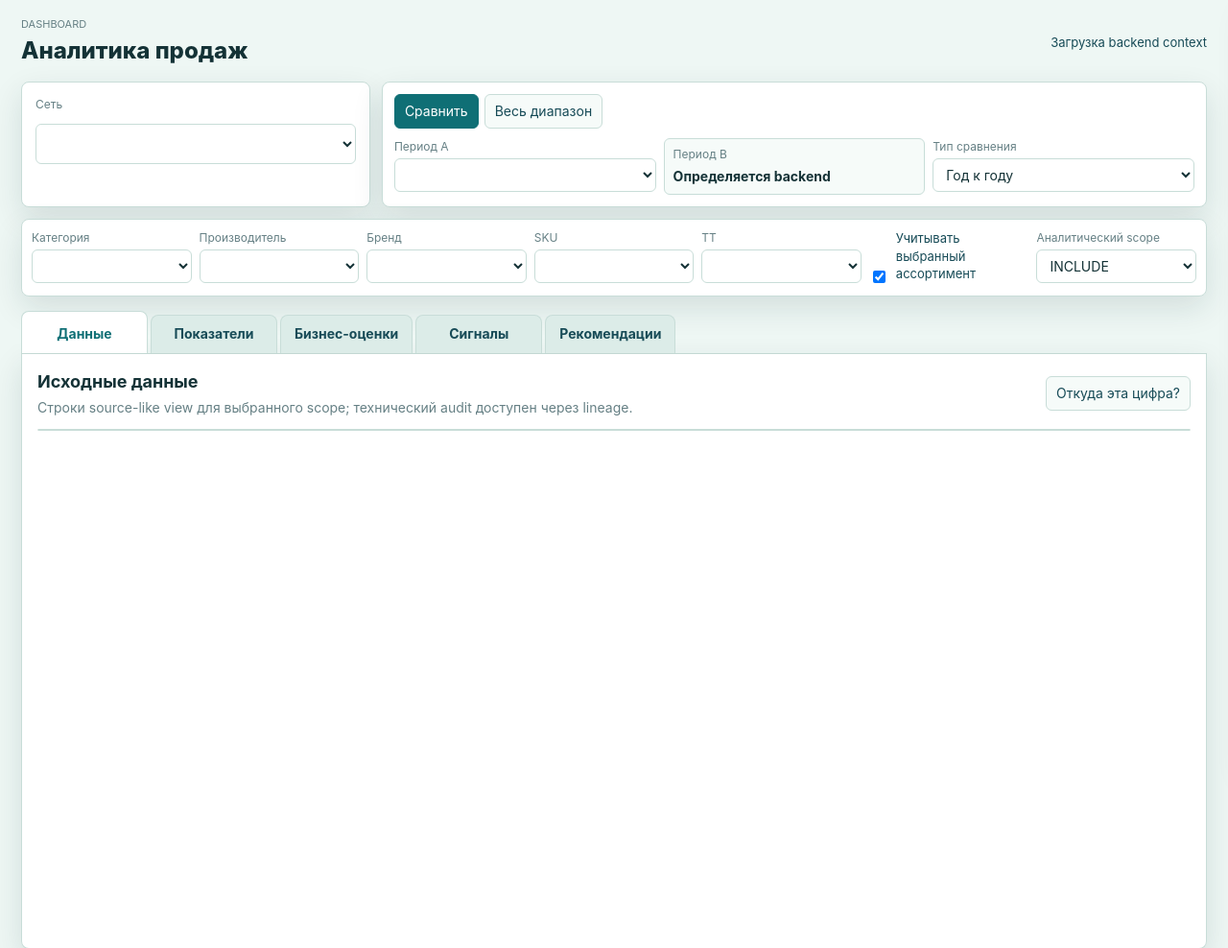
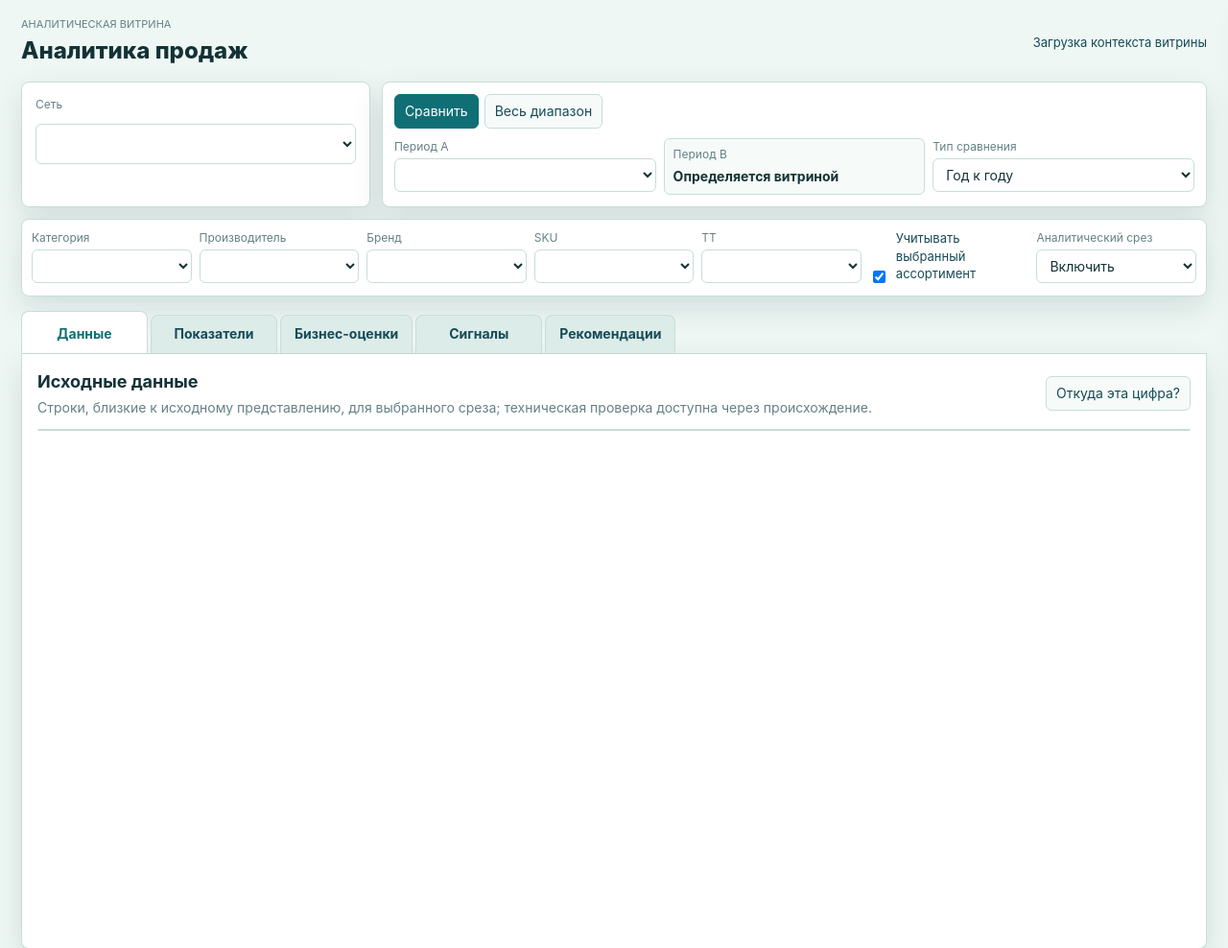
Before and after one commit to Lugovele/retail-commercial-analytics, a Python web app: template src/retail_analytics/dashboard/templates/index.html in a window 1280 px wide. Shown: the top 988 px of the page at 96% size. Run offline with Jinja, Linux system fonts and the light colour scheme; the template is opened without the code that fills it, so the values that code supplies are empty.

Commit message:
fix: align dashboard terminology with catalog

```diff
--- a/src/retail_analytics/dashboard/static/app.js
+++ b/src/retail_analytics/dashboard/static/app.js
@@ -98,7 +98,7 @@ function bindStaticControls() {
 
 async function loadRuntime() {
   state.runtime = await getJson("/api/dashboard/runtime");
-  document.getElementById("system-state").textContent = "Backend context ready";
+  document.getElementById("system-state").textContent = "Контекст витрины готов";
 }
 
 async function loadCatalog() {
@@ -176,7 +176,7 @@ async function runQuery() {
     renderAll();
     setLoading(false);
   } catch (error) {
-    setLoading(false, `Ошибка backend: ${error.message}`);
+    setLoading(false, `Ошибка витрины: ${error.message}`);
   }
 }
 
@@ -242,6 +242,17 @@ function comparisonLabel(mode) {
   return comparisonLabels[mode] || mode;
 }
 
+function statusLabel(status) {
+  return {
+    READY: "Готово",
+    PARTIAL: "Частично",
+    NOT_AVAILABLE: "Недоступно",
+    NOT_APPLICABLE: "Не применимо",
+    COMPLETE: "Полное",
+    UNSUPPORTED: "Не поддерживается"
+  }[status] || status;
+}
+
 function renderChartMetricOptions() {
   const select = document.getElementById("chart-metric");
   const metrics = metricGroups[state.metricGroup].filter((concept) => catalogEntry(concept));
@@ -272,12 +283,12 @@ function renderChart() {
   const entry = catalogEntry(state.chartMetric);
   const box = document.getElementById("chart-box");
   if (!result) {
-    replaceWithMessage(box, "empty-state", "Метрика недоступна в текущем catalog scope.");
+    replaceWithMessage(box, "empty-state", "Показатель недоступен в текущем срезе каталога.");
     return;
   }
   const points = result.period_values.map((item) => ({ period: item.period_start, value: item.value })).filter((item) => item.value !== null);
   if (!points.length) {
-    replaceWithMessage(box, "limitation", `Range value unavailable: ${result.limitations.join(", ") || "no period values"}`);
+    replaceWithMessage(box, "limitation", `Значение диапазона недоступно: ${result.limitations.join(", ") || "нет периодов"}`);
     return;
   }
   box.replaceChildren();
@@ -288,7 +299,7 @@ function buildSvgChart(points, entry) {
   const width = 760;
   const height = 320;
   const pad = { left: 60, right: 24, top: 20, bottom: 48 };
-  const svg = svgEl("svg", { class: "chart-svg", viewBox: `0 0 ${width} ${height}`, role: "img", "aria-label": `${entry.display_label} trend` });
+  const svg = svgEl("svg", { class: "chart-svg", viewBox: `0 0 ${width} ${height}`, role: "img", "aria-label": `${entry.display_label}: динамика` });
   const values = points.map((point) => point.value);
   const max = Math.max(...values, 1);
   const min = Math.min(0, ...values);
@@ -328,7 +339,7 @@ function buildSvgChart(points, entry) {
 function renderComparisonTable() {
   const table = document.getElementById("comparison-table");
   if (state.periodMode !== "SINGLE_PERIOD" || !state.response.comparisons.length) {
-    renderMessageRow(table, "Нет валидного A/B сравнения для текущего scope.");
+    renderMessageRow(table, "Нет валидного A/B сравнения для текущего среза.");
     return;
   }
   const rows = state.response.comparisons.slice(0, 6).map((item) => {
@@ -336,7 +347,7 @@ function renderComparisonTable() {
     const entry = catalogEntry(concept);
     return [entry?.display_label || item.metric_definition_id, item.current_value, item.comparison_value, item.delta, item.pct_delta, entry?.format || "decimal"];
   });
-  renderRows(table, ["metric", "A", "B", "delta", "%"], rows.map((row) => [
+  renderRows(table, ["Показатель", "A", "B", "Отклонение", "%"], rows.map((row) => [
     row[0],
     formatValue(row[1], row[5]),
     formatValue(row[2], row[5]),
@@ -349,7 +360,7 @@ function renderDetailTable() {
   const table = document.getElementById("detail-table");
   const concepts = columnGroups[state.columnGroup];
   if (!concepts.length) {
-    renderMessageRow(table, "Колонная группа пока не поддержана backend catalog для UI-1.", "limitation");
+    renderMessageRow(table, "Группа колонок пока не поддержана каталогом витрины.", "limitation");
     return;
   }
   const rows = [[entityForGrain(state.grain), ...concepts.map((concept) => {
@@ -370,22 +381,22 @@ function renderSourceTable() {
     formatValue(period.value, "currency"),
     period.quality_status
   ]);
-  renderRows(table, ["period", "entity", "source period", "revenue", "quality"], rows);
+  renderRows(table, ["Период", "Объект", "Период источника", "Оборот", "Качество данных"], rows);
 }
 
 function renderBusiness() {
   const list = document.getElementById("business-list");
   const items = [
-    ["Category share", "READY", "Отображается только при наличии declared share_scope и backend components."],
-    ["Manufacturer ranking", "PARTIAL", "Extended analytics panel вынесен в следующий UI unit по architecture split."],
-    ["ABC / SKU tiering", "PARTIAL", "Business-rule resolution не подтверждает user-facing tiering labels как готовый статус."],
-    ["Brand status", "PARTIAL", "Показывать оценочные labels нельзя без утверждённой политики."],
-    ["Broad competitors", "PARTIAL", "Доступно только через подтверждённые backend projections, не в UI-1."]
+    ["Доля в категории", "READY", "Показывается только при наличии объявленного среза знаменателя и компонентов витрины."],
+    ["Место производителя", "PARTIAL", "Расширенная панель бизнес-оценок будет подключена отдельным этапом интерфейса."],
+    ["ABC / группировка SKU", "PARTIAL", "Бизнес-ревью не подтвердило пользовательский термин группировки как готовый статус."],
+    ["Статус бренда", "PARTIAL", "Оценочные статусы нельзя показывать без утверждённой политики."],
+    ["Широкий пул конкурентов", "PARTIAL", "Доступен только через подтверждённые проекции витрины; отдельная панель будет подключена позже."]
   ];
   list.replaceChildren(...items.map(([title, status, text]) => {
     const node = document.createElement("article");
     node.className = "business-item";
-    appendText(node, "strong", `${title} · ${status}`);
+    appendText(node, "strong", `${title} · ${statusLabel(status)}`);
     appendText(node, "span", text);
     return node;
   }));
@@ -395,15 +406,15 @@ function renderSignals() {
   const list = document.getElementById("signal-list");
   const limitationCodes = state.response.limitations.map((item) => item.issue_code);
   const items = [
-    ["Coverage", state.response.coverage_status, `${state.response.available_periods.length} available · ${state.response.missing_periods.length} missing`],
-    ["Range limitations", limitationCodes.length ? limitationCodes.join(", ") : "No limitations returned"],
-    ["Event windows", "Недоступно", "EDLP/stability windows требуют дополнительной семантики."]
+    ["Покрытие периода", state.response.coverage_status, `${state.response.available_periods.length} доступно · ${state.response.missing_periods.length} пропущено`],
+    ["Ограничения диапазона", limitationCodes.length ? limitationCodes.join(", ") : "Ограничения не возвращены"],
+    ["Окна событий", "Недоступно", "Окна EDLP/стабильности требуют дополнительной семантики."]
   ];
   list.replaceChildren(...items.map(([title, status, text]) => {
     const node = document.createElement("article");
     node.className = "signal-item";
     const strong = appendText(node, "strong", `${title} · `);
-    const statusNode = appendText(strong, "span", status);
+    const statusNode = appendText(strong, "span", statusLabel(status));
     statusNode.className = "severity-warning";
     appendText(node, "span", text);
     return node;
@@ -416,8 +427,8 @@ function openProvenance() {
   const provenance = result?.provenance;
   content.replaceChildren();
   if (!provenance) {
-    appendText(content, "dt", "Provenance");
-    appendText(content, "dd", "Backend provenance is unavailable for this value.");
+    appendText(content, "dt", "Происхождение");
+    appendText(content, "dd", "Происхождение из витрины недоступно для этого значения.");
   }
   Object.entries(provenanceFields(provenance || {})).forEach(([key, value]) => {
     appendText(content, "dt", key);
@@ -438,36 +449,36 @@ function provenanceFields(provenance) {
   const source = provenance.source_evidence || {};
   const quality = provenance.quality || {};
   return {
-    "Current analytical scope": compactJson(scope),
-    "Retailer / source": [scope.retailer_id, scope.source_id].filter(Boolean).join(" / ") || "n/a",
-    "Period or comparison periods": compactJson({
+    "Текущий срез": compactJson(scope),
+    "Сеть / источник": [scope.retailer_id, scope.source_id].filter(Boolean).join(" / ") || "н/д",
+    "Период или периоды сравнения": compactJson({
       requested: scope.requested_periods,
       available: scope.available_periods,
       missing: scope.missing_periods,
       comparison: comparison.periods
     }),
-    "Grain / entity": [scope.grain_id, scope.entity_id].filter(Boolean).join(" / ") || "n/a",
-    "Metric concept": metric.metric_concept || "n/a",
-    "Metric definition": [metric.metric_definition_id, metric.metric_definition_version, metric.metric_config_hash].filter(Boolean).join(" / ") || "n/a",
-    "Value": value.value ?? "n/a",
-    "Numerator": value.numerator_value ?? "n/a",
-    "Denominator": value.denominator_value ?? "n/a",
-    "Aggregation / range strategy": value.range_aggregation_strategy || "n/a",
-    "Comparison type / quality": [comparison.comparison_mode, (comparison.quality_statuses || []).join(", ") || comparison.status].filter(Boolean).join(" / "),
-    "Business rule": [rule.business_rule_id, rule.business_rule_version].filter(Boolean).join(" / ") || "n/a",
-    "Analysis run": (run.analysis_run_ids || []).join(", ") || "n/a",
-    "Mart build": run.mart_build_id || "n/a",
-    "Source revision": (run.source_revision_ids || []).join(", ") || "n/a",
-    "Source evidence": source.status || "n/a",
-    "Quality flags": compactJson(quality),
-    "Scope including STM": scope.private_label_scope || "n/a",
-    "Missing provenance fields": (provenance.missing_fields || []).join(", ") || "None"
+    "Гранулярность / объект": [scope.grain_id, scope.entity_id].filter(Boolean).join(" / ") || "н/д",
+    "Показатель": metric.metric_concept || "н/д",
+    "Определение показателя": [metric.metric_definition_id, metric.metric_definition_version, metric.metric_config_hash].filter(Boolean).join(" / ") || "н/д",
+    "Значение": value.value ?? "н/д",
+    "Числитель": value.numerator_value ?? "н/д",
+    "Знаменатель": value.denominator_value ?? "н/д",
+    "Агрегация / стратегия диапазона": value.range_aggregation_strategy || "н/д",
+    "Тип сравнения / качество": [comparison.comparison_mode, (comparison.quality_statuses || []).join(", ") || comparison.status].filter(Boolean).join(" / "),
+    "Бизнес-правило": [rule.business_rule_id, rule.business_rule_version].filter(Boolean).join(" / ") || "н/д",
+    "Запуск анализа": (run.analysis_run_ids || []).join(", ") || "н/д",
+    "Версия аналитической витрины": run.mart_build_id || "н/д",
+    "Ревизия источника": (run.source_revision_ids || []).join(", ") || "н/д",
+    "Доказательство по источнику": source.status || "н/д",
+    "Качество данных": compactJson(quality),
+    "Срез с учётом выбранного ассортимента": scope.private_label_scope || "н/д",
+    "Недостающие поля происхождения": (provenance.missing_fields || []).join(", ") || "нет"
   };
 }
 
 function compactJson(value) {
-  if (value === null || value === undefined) return "n/a";
-  if (Array.isArray(value)) return value.length ? value.join(", ") : "None";
+  if (value === null || value === undefined) return "н/д";
+  if (Array.isArray(value)) return value.length ? value.join(", ") : "нет";
   if (typeof value === "object") return JSON.stringify(value);
   return String(value);
 }
@@ -581,7 +592,7 @@ function applyFilterGrain(filterId) {
 
 function syncFilterAvailability() {
   ["category-filter", "manufacturer-filter", "brand-filter", "sku-filter", "store-filter"].forEach((id) => {
-    document.getElementById(id).title = "Выбор меняет grain/entity scope запроса";
+    document.getElementById(id).title = "Выбор меняет гранулярность и объект запроса";
   });
 }
 
@@ -633,7 +644,7 @@ function replaceWithMessage(parent, className, message) {
 
 function formatValue(value, format) {
   if (value === null || value === undefined || Number.isNaN(value)) {
-    return "n/a";
+    return "н/д";
   }
   if (format === "currency") {
     return new Intl.NumberFormat("ru-RU", { maximumFractionDigits: 0 }).format(value);
@@ -670,7 +681,7 @@ function option(value, label) {
 }
 
 function setLoading(isLoading, message) {
-  document.getElementById("system-state").textContent = message || (isLoading ? "Запрос к mart/query" : "Backend context ready");
+  document.getElementById("system-state").textContent = message || (isLoading ? "Запрос к витрине" : "Контекст витрины готов");
 }
 
 async function getJson(url) {
--- a/src/retail_analytics/dashboard/templates/index.html
+++ b/src/retail_analytics/dashboard/templates/index.html
@@ -10,10 +10,10 @@
     <div class="app-shell">
       <header class="topbar">
         <div>
-          <p class="eyebrow">dashboard</p>
+          <p class="eyebrow">аналитическая витрина</p>
           <h1>Аналитика продаж</h1>
         </div>
-        <div class="system-state" id="system-state" role="status">Загрузка backend context</div>
+        <div class="system-state" id="system-state" role="status">Загрузка контекста витрины</div>
       </header>
 
       <main>
@@ -35,7 +35,7 @@
               </label>
               <div class="derived-field">
                 <span>Период B</span>
-                <strong id="period-b-derived">Определяется backend</strong>
+                <strong id="period-b-derived">Определяется витриной</strong>
               </div>
               <label>
                 <span>Тип сравнения</span>
@@ -59,7 +59,7 @@
             </div>
           </div>
 
-          <div class="secondary-filters" aria-label="Secondary filters">
+          <div class="secondary-filters" aria-label="Вторичные фильтры">
             <label>
               <span>Категория</span>
               <select id="category-filter"></select>
@@ -85,11 +85,11 @@
               <span id="private-label-label">Учитывать выбранный ассортимент</span>
             </label>
             <label>
-              <span>Аналитический scope</span>
+              <span>Аналитический срез</span>
               <select id="private-label-scope">
-                <option value="INCLUDE">INCLUDE</option>
-                <option value="EXCLUDE">EXCLUDE</option>
-                <option value="ONLY">ONLY</option>
+                <option value="INCLUDE">Включить</option>
+                <option value="EXCLUDE">Исключить</option>
+                <option value="ONLY">Только выбранный ассортимент</option>
               </select>
             </label>
           </div>
@@ -110,7 +110,7 @@
             <div class="section-heading">
               <div>
                 <h2>Исходные данные</h2>
-                <p>Строки source-like view для выбранного scope; технический audit доступен через lineage.</p>
+                <p>Строки, близкие к исходному представлению, для выбранного среза; техническая проверка доступна через происхождение.</p>
               </div>
               <button type="button" class="icon-text" data-open-provenance>Откуда эта цифра?</button>
             </div>
@@ -181,7 +181,7 @@
             <div class="section-heading">
               <div>
                 <h2>Бизнес-оценки</h2>
-                <p>Только deterministic projections; неподтверждённые статусы не показываются как факты.</p>
+                <p>Только проверенные аналитические проекции; неподтверждённые статусы не показываются как факты.</p>
               </div>
             </div>
             <div class="business-list" id="business-list"></div>
@@ -191,7 +191,7 @@
             <div class="section-heading">
               <div>
                 <h2>Сигналы</h2>
-                <p>Attention list строится из подтверждённых deterministic сигналов и ограничений backend.</p>
+                <p>Список внимания строится из подтверждённых сигналов и ограничений витрины.</p>
               </div>
             </div>
             <div class="signal-list" id="signal-list"></div>
@@ -200,7 +200,7 @@
           <section class="tab-panel" id="tab-recommendations">
             <div class="disabled-panel">
               <h2>Рекомендации</h2>
-              <p>В разработке. Раздел будет подключён после появления deterministic recommendation backend.</p>
+              <p>В разработке. Раздел будет подключён после появления проверенного механизма рекомендаций.</p>
               <span>Сейчас интерфейс не генерирует рекомендации и не добавляет AI-логику.</span>
             </div>
           </section>
```
Also changed, not shown: tests/unit/test_dashboard_ui_contracts.py (+104 -0 lines).
